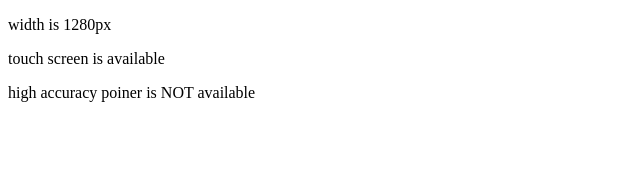
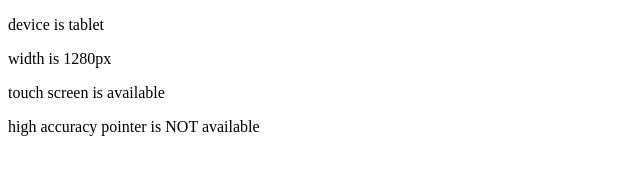
Before and after one commit to burlakvo/test-device-media, a plain HTML site: page index.html in a window 1280 px wide. Shown: the whole page, without its empty margins (0-640 px from the left). Drawn offline with Linux system fonts and the light colour scheme.

Commit message:
Device type

```diff
--- a/index.html
+++ b/index.html
@@ -6,9 +6,10 @@
 	<title>Test device media</title>
 </head>
 <body>
+	<p>device is <span id="type">...</span></p>
 	<p>width is <span id="width">...</span>px</p>
 	<p>touch screen is <span id="touch">...</span></p>
-	<p>high accuracy poiner is <span id="pointer">...</span></p>
+	<p>high accuracy pointer is <span id="pointer">...</span></p>
 	<script>
 		(function(){
 			const width = window.innerWidth;
@@ -21,6 +22,12 @@
 			const pointerMedia = '(any-pointer: fine)';
 			const isFinePointer = window.matchMedia(pointerMedia).matches;
 			document.getElementById('pointer').innerText = isFinePointer ? 'available' : 'NOT available';
+
+			const isPortrait = window.innerWidth < window.innerHeight;
+			let deviceType = 'mobile';
+			if (isFinePointer && width >= 800) deviceType = 'desktop';
+			else if (!isFinePointer && ((isPortrait && width >= 744) || (!isPortrait && width >= 1280))) deviceType = 'tablet';
+			document.getElementById('type').innerText = deviceType;
 		})();
 	</script>
 </body>
```
